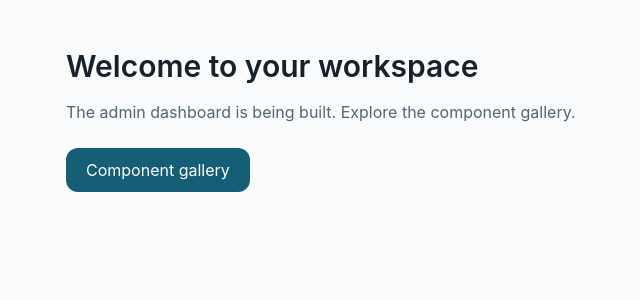
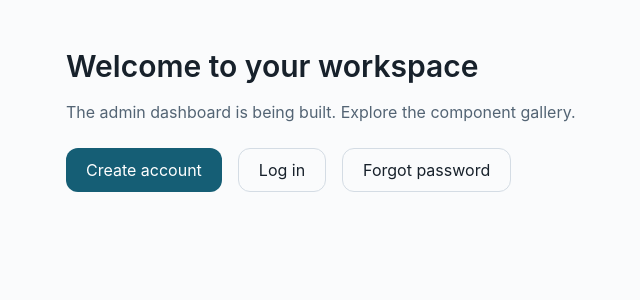
Before and after one commit to RajeshRamadas/Whatsapp_aibot, a Next.js app in the folder web/: page / in a window 1280 px wide. Shown: the top 300 px of the page, without its empty margins (174-814 px from the left). Built offline with nearby package versions, Linux system fonts and the light colour scheme.

Commit message:
Link public landing page to signup, login and recovery

```diff
--- a/web/src/app/page.tsx
+++ b/web/src/app/page.tsx
@@ -4,6 +4,10 @@ export default function Home() {
   return <main id="main" className="mx-auto max-w-4xl p-6 sm:p-12">
     <h1 className="text-3xl font-semibold">{messages.home}</h1>
     <p className="mt-4 text-muted">{messages.homeDescription}</p>
-    <Link className="mt-6 inline-flex min-h-11 items-center rounded-lg bg-accent px-5 text-accent-foreground" href="/dev/components">{messages.gallery}</Link>
+    <nav aria-label={messages.brand} className="mt-6 flex flex-wrap gap-4">
+      <Link className="inline-flex min-h-11 items-center rounded-lg bg-accent px-5 text-accent-foreground" href="/signup">{messages.signup}</Link>
+      <Link className="inline-flex min-h-11 items-center rounded-lg border border-border px-5" href="/login">{messages.login}</Link>
+      <Link className="inline-flex min-h-11 items-center rounded-lg border border-border px-5" href="/forgot-password">{messages.forgot}</Link>
+    </nav>
   </main>;
 }
```
